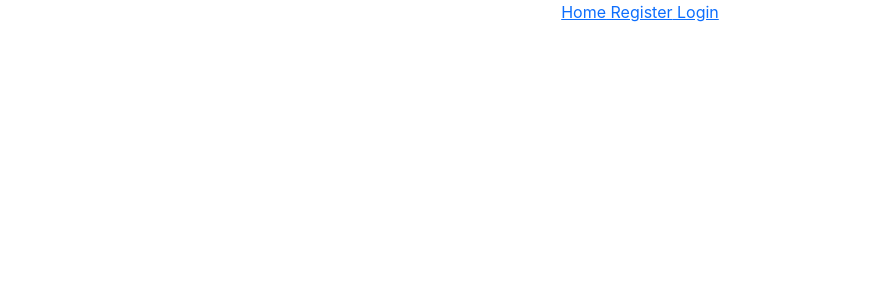
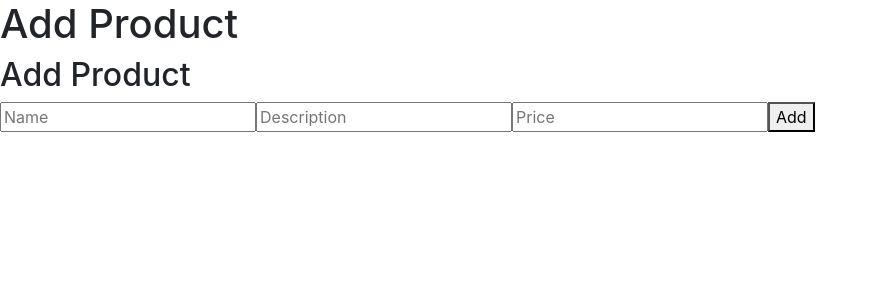
Before and after one commit to servet-isikli/mern-app-client, a React (Create React App) app: page /add in a window 1280 px wide. Before the commit this address had no page. Shown: the top 300 px of the page, without its empty margins (0-878 px from the left). Built offline with nearby package versions, Linux system fonts and the light colour scheme; the HTML template or start-up script is replaced by a standard one.

Commit message:
e-commerce

```diff
--- a/src/App.js
+++ b/src/App.js
@@ -1,21 +1,19 @@
+import React from "react";
+import Home from "./pages/Home";
+import ProductDetails from "./pages/ProductDetails";
+import AddProduct from "./pages/AddProduct";
+import EditProduct from "./pages/EditProduct";
 import { Route, Routes } from "react-router-dom";
-import "./App.css";
-import Home from "./pages/Home";
-import Login from "./pages/Login";
-import Register from "./pages/Register";
-import Navbar from "./components/Navbar";
 
-function App() {
+const App = () => {
   return (
-    <div className="App">
-      <Navbar />
-      <Routes>
-        <Route path="/" element={<Home />} />
-        <Route path="/register" element={<Register />} />
-        <Route path="/login" element={<Login />} />
-      </Routes>
-    </div>
+    <Routes>
+      <Route path="/" element={<Home />} />
+      <Route path="/product/:id" element={<ProductDetails />} />
+      <Route path="/add" element={<AddProduct />} />
+      <Route path="/edit/:id" element={<EditProduct />} />
+    </Routes>
   );
-}
+};
 
 export default App;
--- /dev/null
+++ b/src/components/ProductDetail.js
@@ -0,0 +1,14 @@
+import React from "react";
+
+const ProductDetail = ({ product }) => {
+  return (
+    <div>
+      <h2>Product Detail</h2>
+      <p>Name: {product.name}</p>
+      <p>Description: {product.description}</p>
+      <p>Price: {product.price}</p>
+    </div>
+  );
+};
+
+export default ProductDetail;
--- /dev/null
+++ b/src/components/ProductForm.js
@@ -0,0 +1,41 @@
+import React, { useState } from "react";
+
+const ProductForm = ({ onSubmit }) => {
+  const [name, setName] = useState("");
+  const [description, setDescription] = useState("");
+  const [price, setPrice] = useState("");
+
+  const handleSubmit = (e) => {
+    e.preventDefault();
+    onSubmit({ name, description, price });
+  };
+
+  return (
+    <div>
+      <h2>Add Product</h2>
+      <form onSubmit={handleSubmit}>
+        <input
+          type="text"
+          placeholder="Name"
+          value={name}
+          onChange={(e) => setName(e.target.value)}
+        />
+        <input
+          type="text"
+          placeholder="Description"
+          value={description}
+          onChange={(e) => setDescription(e.target.value)}
+        />
+        <input
+          type="number"
+          placeholder="Price"
+          value={price}
+          onChange={(e) => setPrice(e.target.value)}
+        />
+        <button type="submit">Add</button>
+      </form>
+    </div>
+  );
+};
+
+export default ProductForm;
--- /dev/null
+++ b/src/components/ProductList.js
@@ -0,0 +1,16 @@
+import React from "react";
+
+const ProductList = ({ products }) => {
+  return (
+    <div>
+      <h2>Product List</h2>
+      <ul>
+        {products.map((product) => (
+          <li key={product.id}>{product.name}</li>
+        ))}
+      </ul>
+    </div>
+  );
+};
+
+export default ProductList;
--- /dev/null
+++ b/src/pages/AddProduct.js
@@ -0,0 +1,33 @@
+import React from "react";
+import ProductForm from "../components/ProductForm";
+
+const AddProduct = () => {
+  const handleSubmit = async (product) => {
+    try {
+      const response = await fetch("/api/products", {
+        method: "POST",
+        headers: {
+          "Content-Type": "application/json",
+        },
+        body: JSON.stringify(product),
+      });
+
+      if (response.ok) {
+        // Başarılı ekleme sonrası yönlendirme veya başka işlemler yapılabilir
+      } else {
+        console.error("Error adding product:", response.status);
+      }
+    } catch (error) {
+      console.error("Error adding product:", error);
+    }
+  };
+
+  return (
+    <div>
+      <h1>Add Product</h1>
+      <ProductForm onSubmit={handleSubmit} />
+    </div>
+  );
+};
+
+export default AddProduct;
--- /dev/null
+++ b/src/pages/EditProduct.js
@@ -0,0 +1,45 @@
+import React, { useState, useEffect } from "react";
+import { useParams } from "react-router-dom";
+import ProductForm from "../components/ProductForm";
+
+const EditProduct = () => {
+  const { id } = useParams();
+  const [product, setProduct] = useState(null);
+
+  useEffect(() => {
+    // API isteği ile ürünü al ve setProduct ile ayarla
+    fetch(`/api/products/${id}`) // API isteği yapılıyor (örneğin /api/products/123 gibi)
+      .then((response) => response.json()) // Gelen veriyi JSON olarak çözümleniyor
+      .then((data) => setProduct(data)) // Ürünü state'e ayarlanıyor
+      .catch((error) => console.error("Error fetching product:", error));
+  }, [id]);
+
+  const handleSubmit = (updatedProduct) => {
+    // API isteği ile ürünü güncelle
+    fetch(`/api/products/${id}`, {
+      method: "PUT", // Güncelleme işlemi için PUT metodu kullanılıyor
+      headers: {
+        "Content-Type": "application/json",
+      },
+      body: JSON.stringify(updatedProduct),
+    })
+      .then((response) => response.json())
+      .then((data) => {
+        // Başarılı güncelleme sonrası yönlendirme veya başka işlemler yapılabilir
+      })
+      .catch((error) => console.error("Error updating product:", error));
+  };
+
+  if (!product) {
+    return <div>Loading...</div>;
+  }
+
+  return (
+    <div>
+      <h1>Edit Product</h1>
+      <ProductForm onSubmit={handleSubmit} />
+    </div>
+  );
+};
+
+export default EditProduct;
--- a/src/pages/Home.js
+++ b/src/pages/Home.js
@@ -1,9 +1,22 @@
-import React from 'react'
+import React, { useState, useEffect } from "react";
+import ProductList from "../components/ProductList";
 
 const Home = () => {
+  const [products, setProducts] = useState([]);
+
+  useEffect(() => {
+    fetch("/api/products") // API isteği yapılıyor
+      .then((response) => response.json()) // Gelen veriyi JSON olarak çözümleniyor
+      .then((data) => setProducts(data)) // Ürünleri state'e ayarlanıyor
+      .catch((error) => console.error("Error fetching products:", error));
+  }, []);
+
   return (
-    <div>Home</div>
-  )
-}
+    <div>
+      <h1>Home</h1>
+      <ProductList products={products} />
+    </div>
+  );
+};
 
-export default Home
+export default Home;
--- /dev/null
+++ b/src/pages/ProductDetails.js
@@ -0,0 +1,29 @@
+import React, { useState, useEffect } from "react";
+import { useParams } from "react-router-dom";
+import ProductDetail from "../components/ProductDetail";
+
+const ProductDetails = () => {
+  const { id } = useParams();
+  const [product, setProduct] = useState(null);
+
+  useEffect(() => {
+    // API isteği ile ürünü al ve setProduct ile ayarla
+    fetch(`/api/products/${id}`) // API isteği yapılıyor (örneğin /api/products/123 gibi)
+      .then((response) => response.json()) // Gelen veriyi JSON olarak çözümleniyor
+      .then((data) => setProduct(data)) // Ürünü state'e ayarlanıyor
+      .catch((error) => console.error("Error fetching product:", error));
+  }, [id]);
+
+  if (!product) {
+    return <div>Loading...</div>;
+  }
+
+  return (
+    <div>
+      <h1>Product Details</h1>
+      <ProductDetail product={product} />
+    </div>
+  );
+};
+
+export default ProductDetails;
```
